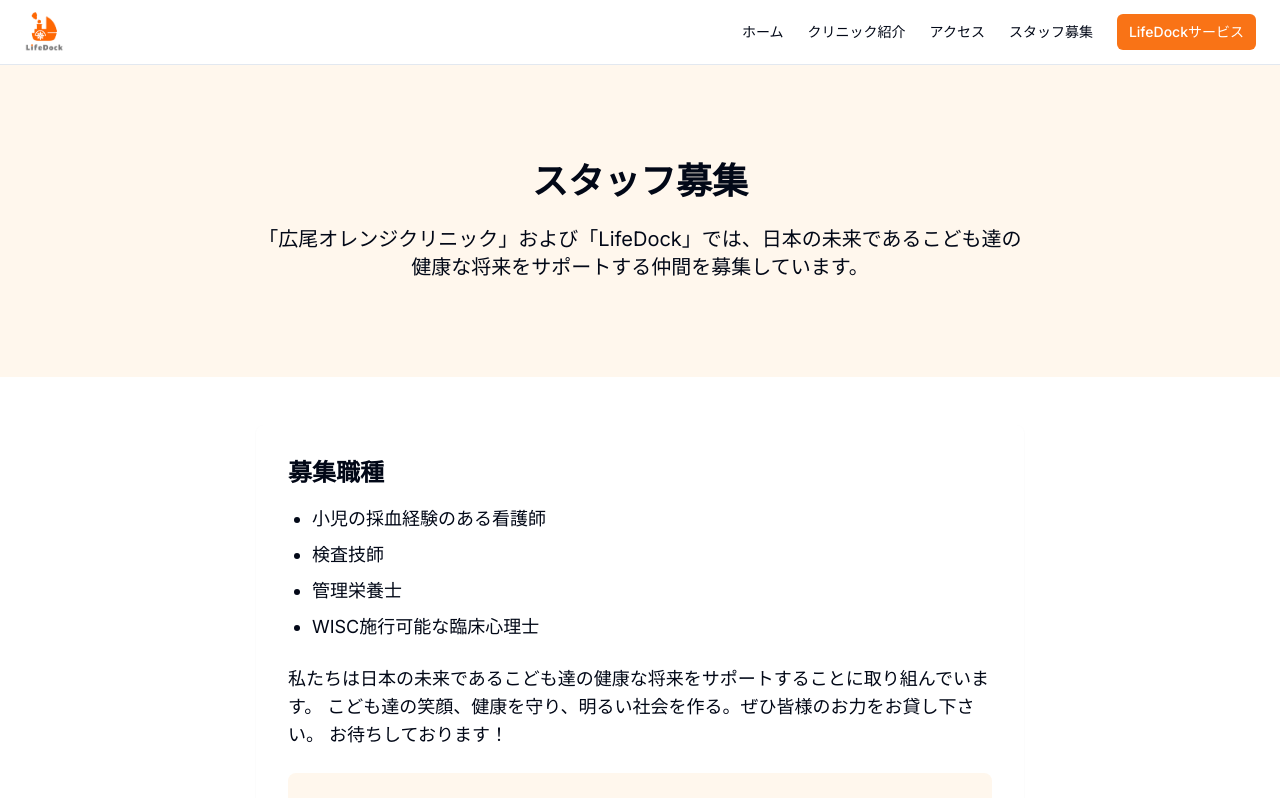
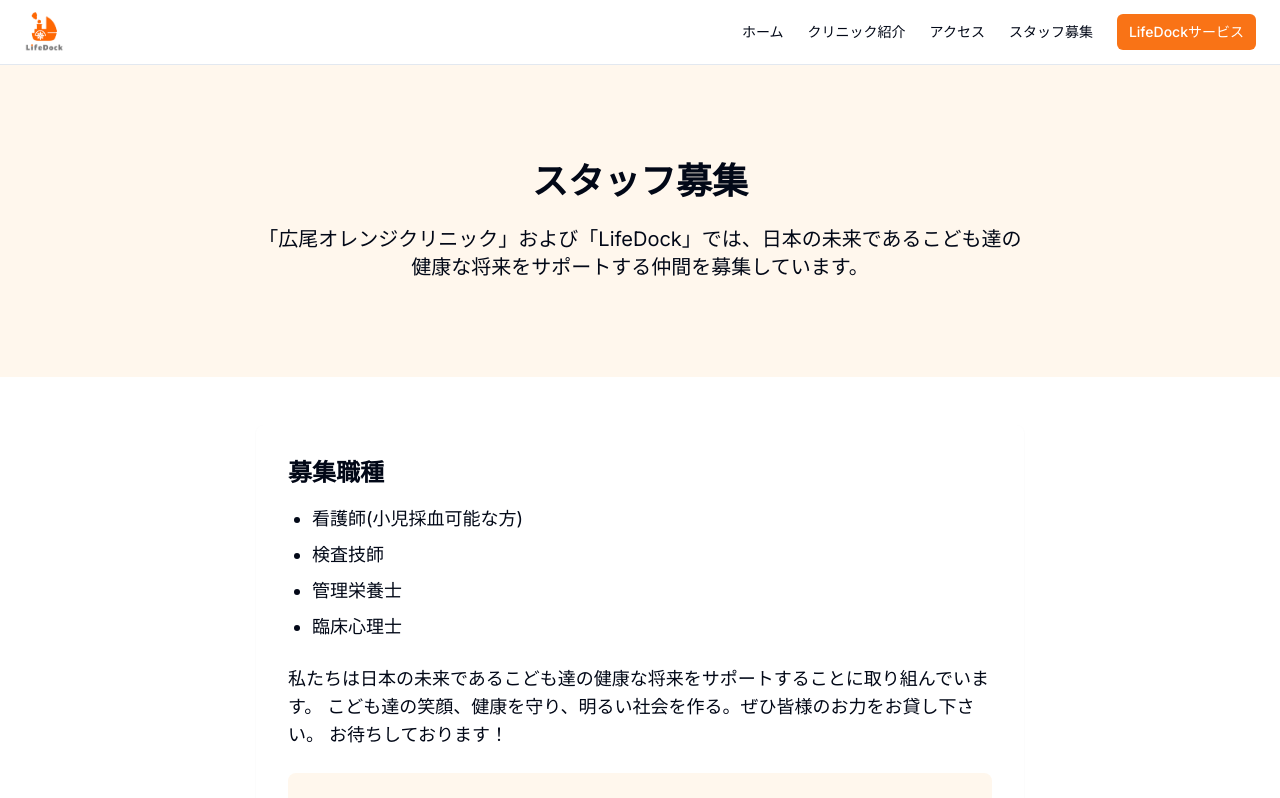
Before and after one commit to Kofsaku/lifedock-web, a Next.js app: page /recruitment in a window 1280 px wide. Shown: the top 798 px of the page. Built offline with nearby package versions, Linux system fonts and the light colour scheme.

Commit message:
fix recruitment

```diff
--- a/app/recruitment/page.tsx
+++ b/app/recruitment/page.tsx
@@ -26,13 +26,12 @@ export default function Recruitment() {
             <div>
               <h2 className="text-2xl font-bold mb-4">募集職種</h2>
               <ul className="list-disc ml-6 space-y-2 text-lg">
-                <li>小児の採血経験のある看護師</li>
+                <li>看護師(小児採血可能な方)</li>
                 <li>検査技師</li>
                 <li>管理栄養士</li>
-                <li>WISC施行可能な臨床心理士</li>
+                <li>臨床心理士</li>
               </ul>
             </div>
-
             <div className="text-lg">
               <p className="mb-4">
                 私たちは日本の未来であるこども達の健康な将来をサポートすることに取り組んでいます。
```
